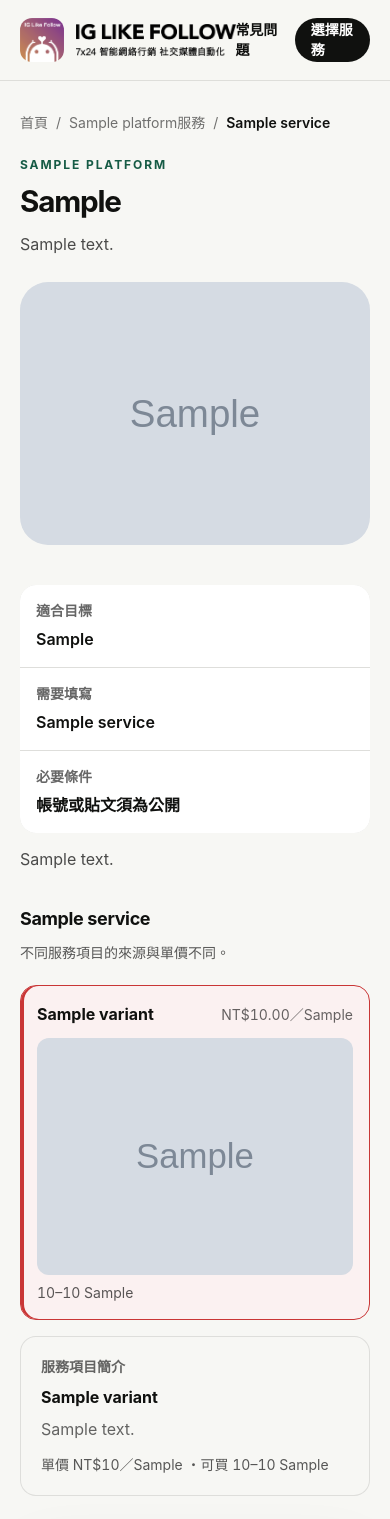
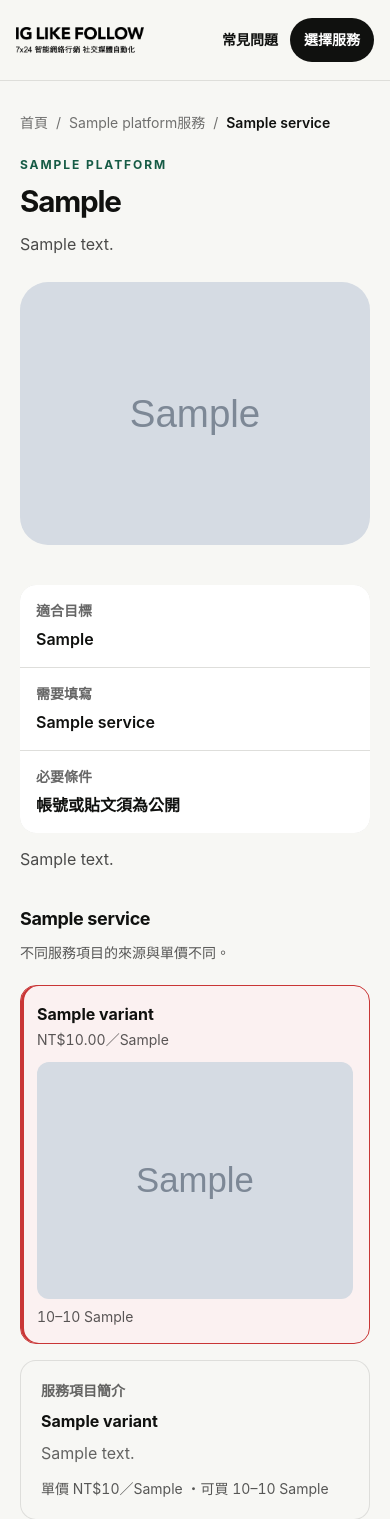
Before and after one commit to kasysv/iglikefollow, a Laravel app: a page that uses resources/views/layouts/app.blade.php in a window 390 px wide. Shown: the top 1519 px of the page. Run offline with Laravel 12, Linux system fonts and the light colour scheme; tables that the repository leaves empty hold one stand-in row (values such as "Sample post"); grey boxes marked "Sample" are stand-in pictures; style sheets or scripts are compiled from the project's sources; some libraries are stand-ins or nearby versions.

Commit message:
M2-D-A R1: fix mobile header clipping, tab gap and variant price visibility
4.1 390px header:
- wordmark w-40(實測渲染 160px、right=236)溢出自身連結框並壓到「常見問題」
- <640px 收起方形 mark、wordmark 降為 w-32、gap/padding 縮小、連結不換行
- 修正後 390px:wordmark right=144、常見問題 216-284、選擇服務 290-374,
  三者皆在 viewport 內且 0 重疊;1440px header 幾何不變

4.2 Hub tab gap:
- 呼叫端 class="mr-2" 從未生效(元件不輸出 $attributes)
- 改由 .platform-tab 自身 gap-2 提供間距,並移除誤導的無效 class
- 元件維持不轉發任意屬性(無 DB class 注入面)

4.3 款式卡單價:
- flex + shrink-0 在 390px 把 NT$…／個 擠出畫面
- 改為手機堆疊(名稱/單價/上下限各一行)、sm 以上恢復左右排列
- 價格值、單位、radio、Alpine 切換與提交行為不變

驗收方法修正:
- ⛔ 不再以 PNG 寬度或 body{overflow-x:hidden} 當無 overflow 證據
- 新增 data-probe hook(固定值、無 SEO 語意、不帶 DB 原始值)
- 320/390/1440 三檔 DOM geometry probe:pageOverflow 0、header 三元素
  與每張款式卡及卡內單價 boundingRect 全部在 viewport 內
- targeted 13/193;指定回歸組 200/3697;full 1703/9381;Pint、build 綠
- 14 頁 SEO gate 0 差異

Co-Authored-By: Claude Fable 5 <noreply@anthropic.com>

```diff
--- a/resources/css/app.css
+++ b/resources/css/app.css
@@ -56,8 +56,13 @@
     .choice-card:has(input:checked) {
         @apply border-ink bg-ink text-white shadow-lg;
     }
+    /*
+     * R1:間距由 .platform-tab 自己的 gap 提供。
+     * ⛔ 不靠呼叫端傳 class——platform-brand-icon 不輸出 $attributes,
+     * 那種寫法看起來有效但實際不會出現在 HTML。
+     */
     .platform-tab {
-        @apply inline-flex min-h-14 shrink-0 items-center border-b-2 border-transparent px-4 text-sm font-bold text-black/55 transition-colors duration-200 hover:text-ink;
+        @apply inline-flex min-h-14 shrink-0 items-center gap-2 border-b-2 border-transparent px-4 text-sm font-bold text-black/55 transition-colors duration-200 hover:text-ink;
     }
     .platform-tab--active {
         @apply border-ink text-ink;
--- a/resources/views/layouts/app.blade.php
+++ b/resources/views/layouts/app.blade.php
@@ -19,14 +19,22 @@
 </head>
 <body>
     <header class="border-b border-black/10 bg-paper/95">
-        <div class="mx-auto flex min-h-20 max-w-[1220px] items-center justify-between gap-6 px-5 sm:px-8">
+        {{--
+            R1:mobile header 三元素(品牌／常見問題／選擇服務)必須同時可見。
+            ⛔ 原本 w-40 的 wordmark 實際渲染 160px 會溢出自己的連結框並壓到
+            「常見問題」;改為 <640px 收起方形 mark、wordmark 降到 w-32,
+            並縮小 gap／padding。⛔ 不刪任何連結、不刪 alt、不改成 JS-only。
+        --}}
+        <div class="mx-auto flex min-h-20 max-w-[1220px] items-center justify-between gap-3 px-4 sm:gap-6 sm:px-8">
             {{-- Logo 是圖片，公司名稱仍須以可存取名稱保留，⛔ 不可只剩一張沒有名字的圖。 --}}
-            <a href="{{ route('home') }}" aria-label="{{ $siteName }} 首頁" class="flex min-w-0 items-center gap-3">
-                {{-- 品牌方形標誌:裝飾性(名稱由 wordmark 的 alt 提供),固定尺寸避免 CLS。 --}}
+            <a href="{{ route('home') }}" aria-label="{{ $siteName }} 首頁"
+               data-probe="brand" class="flex min-w-0 shrink items-center gap-2 sm:gap-3">
+                {{-- 品牌方形標誌:裝飾性(名稱由 wordmark 的 alt 提供),固定尺寸避免 CLS。
+                     ⛔ 手機空間不足時先讓它退場,保留帶 alt 的 wordmark。 --}}
                 <img src="{{ asset('images/iglikefollow-mark.png') }}" alt=""
-                     class="h-11 w-11 shrink-0 rounded-xl sm:h-12 sm:w-12" width="361" height="361">
+                     class="hidden h-11 w-11 shrink-0 rounded-xl sm:block sm:h-12 sm:w-12" width="361" height="361">
                 <img src="{{ asset('images/iglikefollow-logo.png') }}" alt="{{ $siteName }}"
-                     class="h-auto w-40 sm:w-52" width="715" height="143">
+                     class="h-auto w-32 max-w-full sm:w-52" width="715" height="143">
             </a>
             @php $onFaq = request()->routeIs('faq'); @endphp
             <nav aria-label="主要導覽" class="hidden items-center gap-7 text-sm font-semibold md:flex">
@@ -39,13 +47,15 @@
                    class="hover:opacity-60 {{ $onFaq ? 'underline underline-offset-4' : '' }}">常見問題</a>
                 <a href="{{ route('home') }}#platforms" class="rounded-full bg-ink px-5 py-3 text-white">選擇服務</a>
             </nav>
-            {{-- Mobile:同一組目的地;min-h-11(44px)符合 tap target。 --}}
-            <div class="flex items-center gap-2 md:hidden">
+            {{-- Mobile:同一組目的地;min-h-11(44px)符合 tap target,⛔ 文字不換行。 --}}
+            <div class="flex shrink-0 items-center gap-1.5 md:hidden">
                 <a href="{{ route('faq') }}"
                    @if ($onFaq) aria-current="page" @endif
-                   class="flex min-h-11 items-center px-2 text-sm font-semibold {{ $onFaq ? 'underline underline-offset-4' : '' }}">常見問題</a>
+                   data-probe="nav-faq"
+                   class="flex min-h-11 items-center whitespace-nowrap px-1.5 text-sm font-semibold {{ $onFaq ? 'underline underline-offset-4' : '' }}">常見問題</a>
                 <a href="{{ route('home') }}#platforms"
-                   class="flex min-h-11 items-center rounded-full bg-ink px-4 text-sm font-bold text-white">選擇服務</a>
+                   data-probe="nav-cta"
+                   class="flex min-h-11 items-center whitespace-nowrap rounded-full bg-ink px-3.5 text-sm font-bold text-white">選擇服務</a>
             </div>
         </div>
     </header>
--- a/resources/views/storefront/service.blade.php
+++ b/resources/views/storefront/service.blade.php
@@ -133,9 +133,15 @@
                                 <input type="radio" name="variant" value="{{ $variant->id }}" form="checkout-form"
                                        class="sr-only" x-model="variant" @change="selectVariant('{{ $variant->id }}')"
                                        @checked($variant->is($default))>
-                                <span class="flex items-baseline justify-between gap-3">
-                                    <span class="font-bold">{{ $variant->label }}</span>
-                                    <span class="shrink-0 text-sm tabular-nums text-black/60">
+                                {{--
+                                    R1:手機改成「名稱一行、單價下一行」。
+                                    ⛔ 原本 flex + shrink-0 會把單價擠出 viewport,
+                                    在 390px 只看得到款式名稱。sm 以上恢復左右排列。
+                                --}}
+                                <span class="flex flex-col gap-1 sm:flex-row sm:items-baseline sm:justify-between sm:gap-3">
+                                    <span class="min-w-0 font-bold">{{ $variant->label }}</span>
+                                    <span data-probe="variant-price"
+                                          class="text-sm tabular-nums text-black/65 sm:shrink-0">
                                         NT${{ number_format((float) $variant->unit_price, 2) }}／{{ $variant->quantity_unit }}
                                     </span>
                                 </span>
@@ -145,7 +151,8 @@
                                          class="mt-3 h-auto w-full rounded-xl" loading="lazy">
                                 @endif
                                 {{-- 說明改由下方「服務項目簡介」框呈現，⛔ 卡片內不重複同一段文字。 --}}
-                                <span class="mt-2 block text-sm tabular-nums text-black/65">
+                                <span data-probe="variant-bounds"
+                                      class="mt-2 block text-sm tabular-nums text-black/65">
                                     {{ number_format($variant->min_quantity) }}–{{ number_format($variant->max_quantity) }} {{ $variant->quantity_unit }}
                                 </span>
                             </label>
@@ -181,7 +188,7 @@
             {{-- 右欄只做選品試算；履約、聯絡、發票與付款一律在 /checkout 填寫。
                  卡片短，sticky 不會讓任何欄位捲不到，⛔ 也不加內層 scrollbar。 --}}
             <div class="lg:sticky lg:top-6">
-                <section id="checkout" class="surface p-5 sm:p-7" aria-labelledby="estimate-title">
+                <section id="checkout" data-probe="estimate-card" class="surface p-5 sm:p-7" aria-labelledby="estimate-title">
                     <div class="flex items-start justify-between gap-5">
                         <div>
                             <p class="eyebrow">Estimate</p>
@@ -245,7 +252,7 @@
                         </div>
 
                         {{-- M2-D-A:真正的購買動作,用 accent 與一般導覽按鈕區分。 --}}
-                        <button type="submit" class="primary-button primary-button--purchase mt-6">繼續結帳</button>
+                        <button type="submit" data-probe="purchase-cta" class="primary-button primary-button--purchase mt-6">繼續結帳</button>
 
                         <p class="mt-4 text-sm leading-6 text-black/65">
                             下一步填寫{{ $service->input_label }}、聯絡方式與電子發票。
```
Also changed, not shown: resources/views/storefront/platform.blade.php (+6 -3 lines), tests/Feature/M2dStorefrontVisualHierarchyTest.php (+87 -0 lines).
